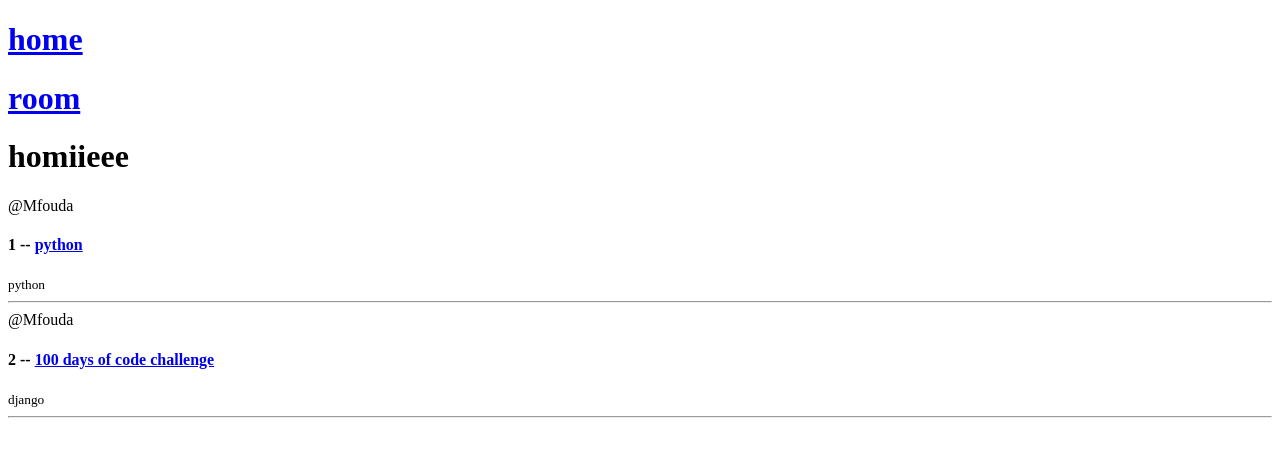
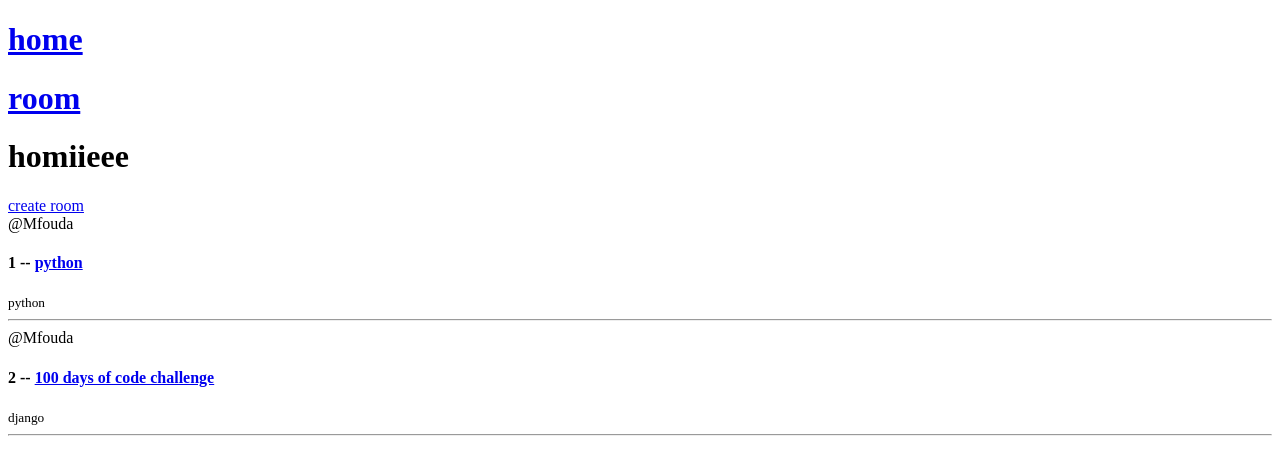
Before and after one commit to MohabFouda20/studybud, a Django app: page / in a window 1280 px wide. Shown: the top 475 px of the page. Run offline with Django 5.2, Linux system fonts and the light colour scheme; data comes from the database, SQL or seed files in the repository.

Commit message:
there is an error in home html file

```diff
--- a/studybud/base/templates/base/home.html
+++ b/studybud/base/templates/base/home.html
@@ -1,6 +1,11 @@
 {% extends "main.html" %}
 {% block content %}
 <h1>homiieee</h1>
+
+
+<div>
+    <a href="{% url 'CreateRoom' %}"> create room</a>
+
     <div>
     {% for room in rooms %}
         <div>
@@ -11,7 +16,7 @@
             <hr>
         </div>
         {% endfor %}
-
+    </div>
 
 </div>
 {% endblock content %}
--- a/studybud/base/urls.py
+++ b/studybud/base/urls.py
@@ -4,4 +4,5 @@ from . import views
 urlpatterns = [
     path('', views.home , name= 'home'),
     path ('room/<str:pk>/', views.room , name = 'room'),
+    path('CreateRoom/', views.CreateRoom, name='create_room'),
 ]
--- a/studybud/base/views.py
+++ b/studybud/base/views.py
@@ -27,3 +27,6 @@ def room(request,pk):
 
     return render(request,'base/room.html', context)
 # Create your views here.
+def CreateRoom(request):
+    context={}
+    return render(request , 'base/room-form.html',context)
--- a/studybud/studybud/urls.py
+++ b/studybud/studybud/urls.py
@@ -20,4 +20,5 @@ from django.urls import path,include
 urlpatterns = [
     path('admin/', admin.site.urls),
     path('',include('base.urls')),
+
 ]
```
Also changed, not shown: studybud/base/templates/base/room-form.html (added, +10 -0 lines). Lines whose indentation alone changed are shown as unchanged.
